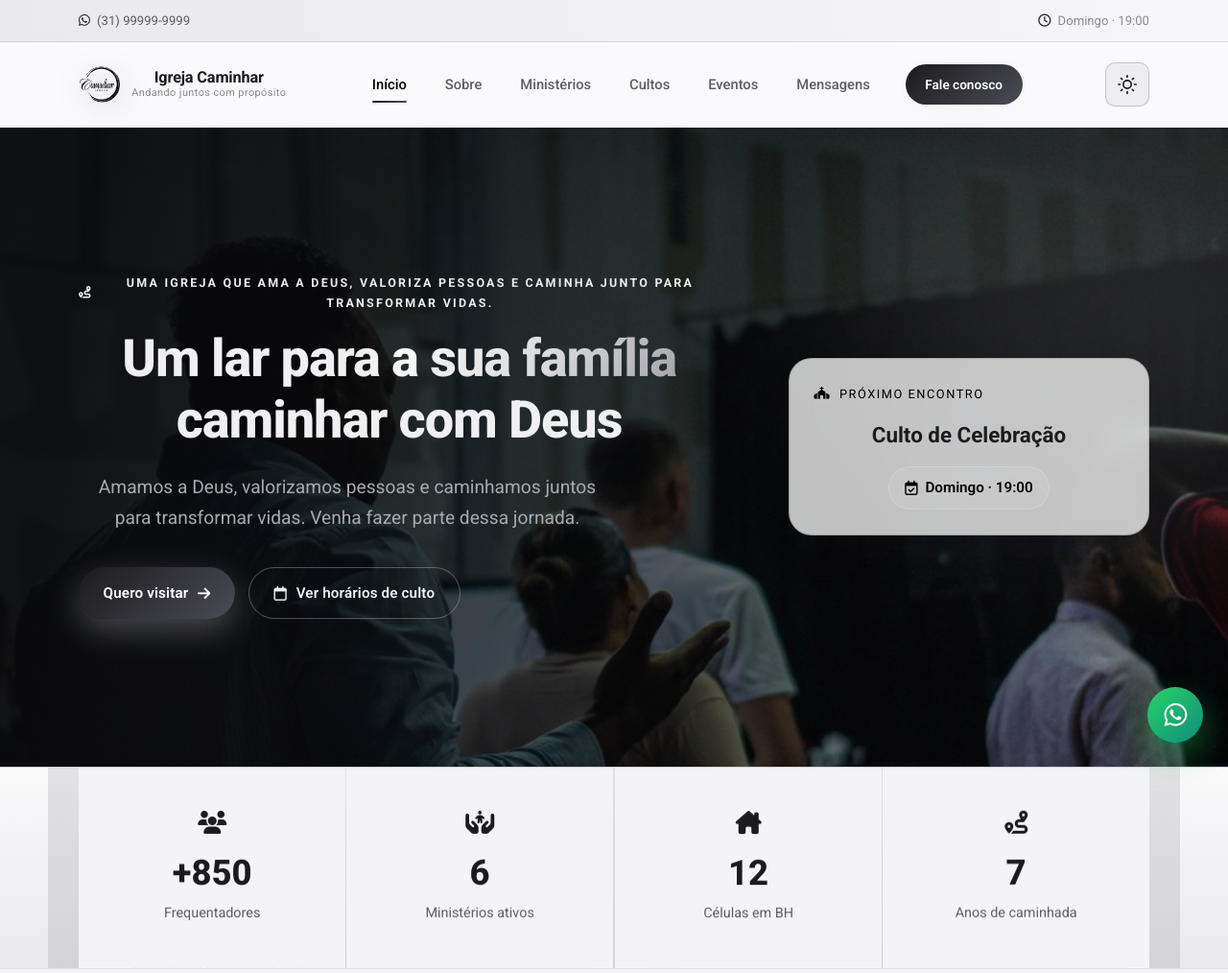
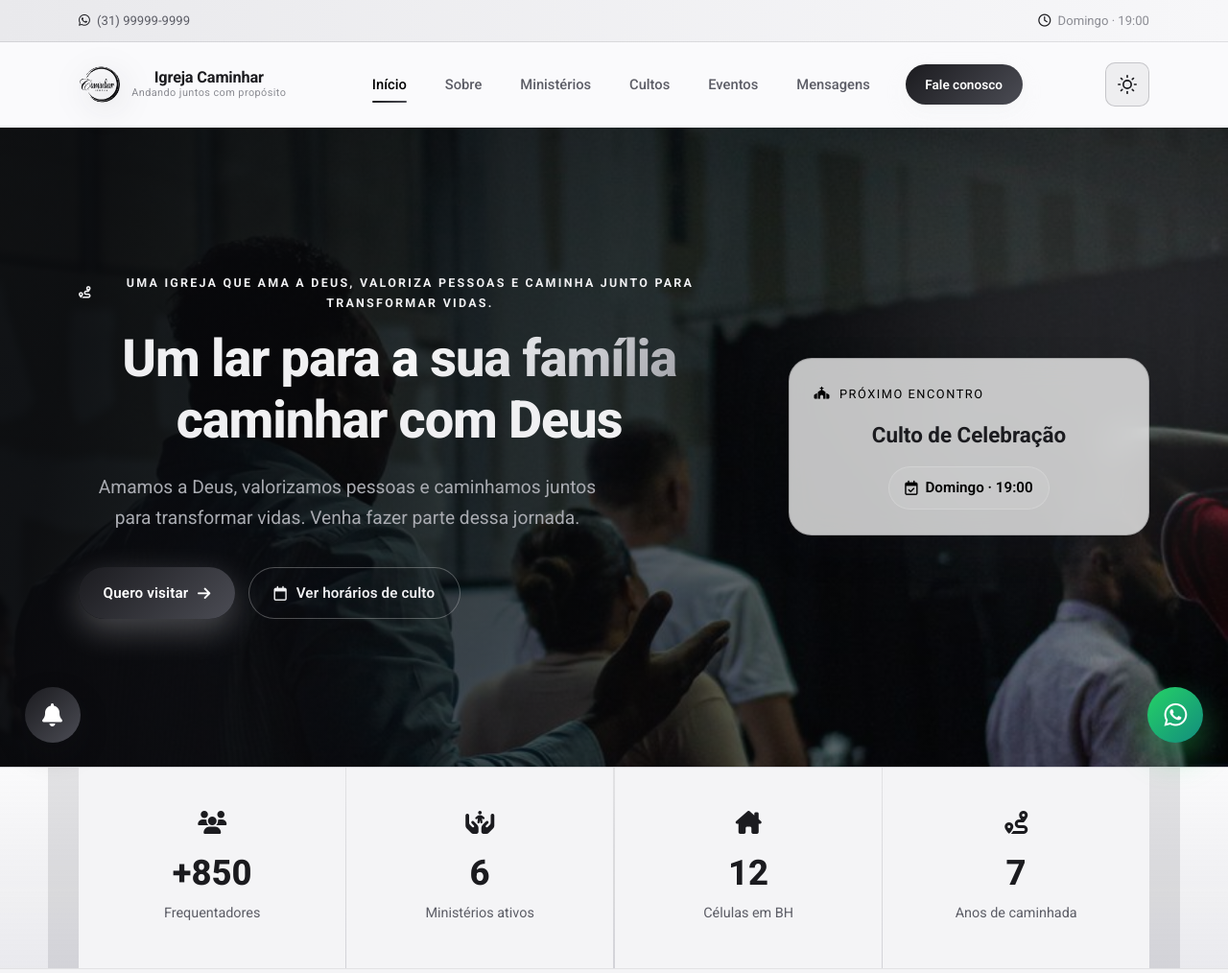
Before and after one commit to Codely24-bot/caminharcomcristo, a Flask app: page / in a window 1280 px wide. Shown: the top 1014 px of the page at 96% size. Run offline with Flask 3, Linux system fonts and the light colour scheme.

Commit message:
Adiciona enviar notificacao de teste e sino flutuante de lembretes

```diff
--- a/app/static/css/responsive.css
+++ b/app/static/css/responsive.css
@@ -311,6 +311,14 @@
     right: 0.9rem;
     bottom: 0.9rem;
   }
+
+  .notify-float {
+    width: 54px;
+    height: 54px;
+    font-size: 1.4rem;
+    left: 0.9rem;
+    bottom: 0.9rem;
+  }
 }
 
 /* ============================================================
--- a/app/static/css/style.css
+++ b/app/static/css/style.css
@@ -2671,6 +2671,28 @@ h1, h2, h3, h4 {
   font-size: 0.95rem;
 }
 
+/* ----- Sino flutuante (sempre visível) ----- */
+.notify-float {
+  position: fixed;
+  left: clamp(1rem, 2.5vw, 1.6rem);
+  bottom: clamp(1rem, 2.5vw, 1.6rem);
+  z-index: 70;
+  width: 58px;
+  height: 58px;
+  display: grid;
+  place-items: center;
+  border-radius: 50%;
+  background: var(--grad-accent);
+  color: var(--on-accent);
+  font-size: 1.5rem;
+  box-shadow: var(--shadow-accent);
+  transition: transform 0.3s var(--ease);
+}
+
+.notify-float:hover {
+  transform: scale(1.1) translateY(-3px);
+}
+
 @media (prefers-reduced-motion: reduce) {
   .app-splash__logo {
     animation: none;
--- a/app/static/js/main.js
+++ b/app/static/js/main.js
@@ -287,6 +287,7 @@
     var statusEl = doc.getElementById("notify-status");
     var activateBtn = doc.getElementById("notify-activate");
     var disableBtn = doc.getElementById("notify-disable");
+    var testBtn = doc.getElementById("notify-test");
     var servicesCheck = doc.getElementById("notify-services");
     var eventsCheck = doc.getElementById("notify-events");
     var upcomingEl = doc.getElementById("notify-upcoming");
@@ -371,6 +372,30 @@
     function refreshButtons() {
       if (activateBtn) activateBtn.hidden = isSubscribed;
       if (disableBtn) disableBtn.hidden = !isSubscribed;
+    }
+
+    function sendTest() {
+      if (!isSubscribed) {
+        setStatus("Ative primeiro as notificações para enviar o teste.", false);
+        return;
+      }
+      setStatus("Enviando notificação de teste...");
+      fetch("/api/notifications/test", { method: "POST" })
+        .then(function (r) {
+          return r.json().then(function (json) {
+            return { ok: r.ok, json: json };
+          });
+        })
+        .then(function (res) {
+          if (res.ok) {
+            setStatus("Teste enviado! Confira a notificação no seu dispositivo.", true);
+          } else {
+            setStatus(res.json.error || "Falha ao enviar o teste.", false);
+          }
+        })
+        .catch(function () {
+          setStatus("Não foi possível enviar o teste.", false);
+        });
     }
 
     function subscribe() {
@@ -463,6 +488,9 @@
           vapidKey = cfg.public_key;
           renderUpcoming(cfg.upcoming);
         }
+        if (cfg.test_enabled && testBtn) {
+          testBtn.hidden = false;
+        }
       });
 
       // Estado já inscrito?
@@ -500,6 +528,7 @@
 
       if (activateBtn) activateBtn.addEventListener("click", subscribe);
       if (disableBtn) disableBtn.addEventListener("click", unsubscribe);
+      if (testBtn) testBtn.addEventListener("click", sendTest);
 
       // Fluxo de instalação do PWA: ao instalar, oferece as notificações
       window.addEventListener("beforeinstallprompt", function (e) {
--- a/app/static/sw.js
+++ b/app/static/sw.js
@@ -8,9 +8,9 @@
 const CACHE_PREFIX = "igrejacaminhar-v3";
 const PRECACHE_URLS = [
   "/",
-  "/static/css/style.css?v=5",
-  "/static/css/responsive.css?v=5",
-  "/static/js/main.js?v=5",
+  "/static/css/style.css?v=7",
+  "/static/css/responsive.css?v=7",
+  "/static/js/main.js?v=7",
   "/static/images/pwa/icon-192.png",
   "/static/images/pwa/icon-512.png",
   "/static/images/pwa/icon-maskable-512.png",
--- a/app/templates/base.html
+++ b/app/templates/base.html
@@ -58,8 +58,8 @@
   <link rel="stylesheet" href="https://cdnjs.cloudflare.com/ajax/libs/font-awesome/6.5.2/css/all.min.css">
 
   <!-- Styles -->
-  <link rel="stylesheet" href="{{ url_for('static', filename='css/style.css') }}?v=5">
-  <link rel="stylesheet" href="{{ url_for('static', filename='css/responsive.css') }}?v=5">
+  <link rel="stylesheet" href="{{ url_for('static', filename='css/style.css') }}?v=7">
+  <link rel="stylesheet" href="{{ url_for('static', filename='css/responsive.css') }}?v=7">
 
   {% block head_extra %}{% endblock %}
 </head>
@@ -90,6 +90,6 @@
   {% include "components/whatsapp.html" %}
   {% include "components/notifications.html" %}
 
-  <script src="{{ url_for('static', filename='js/main.js') }}?v=5" defer></script>
+  <script src="{{ url_for('static', filename='js/main.js') }}?v=7" defer></script>
 </body>
 </html>
--- a/app/templates/components/notifications.html
+++ b/app/templates/components/notifications.html
@@ -1,3 +1,7 @@
+<button type="button" class="notify-float" data-notify-open aria-label="Ativar lembretes de cultos e eventos" title="Ativar lembretes">
+  <i class="fa-solid fa-bell" aria-hidden="true"></i>
+</button>
+
 <div class="notify-modal" id="notify-modal" hidden>
   <div class="notify-modal__card" role="dialog" aria-modal="true" aria-labelledby="notify-title">
     <button type="button" class="notify-modal__close" id="notify-close" aria-label="Fechar">
@@ -41,6 +45,11 @@
       Desativar lembretes
     </button>
 
+    <button type="button" class="btn btn--ghost btn--block notify-test" id="notify-test" hidden>
+      <i class="fa-solid fa-paper-plane" aria-hidden="true"></i>
+      Enviar notificação de teste
+    </button>
+
     <p class="notify-modal__status" id="notify-status" role="status"></p>
 
     <ul class="notify-upcoming" id="notify-upcoming"></ul>
--- a/src/templates/base.html
+++ b/src/templates/base.html
@@ -66,8 +66,8 @@
   <link rel="stylesheet" href="https://cdnjs.cloudflare.com/ajax/libs/font-awesome/6.5.2/css/all.min.css">
 
   <!-- Styles -->
-  <link rel="stylesheet" href="{{ static('css/style.css') }}?v=5">
-  <link rel="stylesheet" href="{{ static('css/responsive.css') }}?v=5">
+  <link rel="stylesheet" href="{{ static('css/style.css') }}?v=7">
+  <link rel="stylesheet" href="{{ static('css/responsive.css') }}?v=7">
 
   {% block head_extra %}{% endblock %}
 </head>
@@ -98,6 +98,6 @@
   {% include "components/whatsapp.html" %}
   {% include "components/notifications.html" %}
 
-  <script src="{{ static('js/main.js') }}?v=5" defer></script>
+  <script src="{{ static('js/main.js') }}?v=7" defer></script>
 </body>
 </html>
```
Also changed, not shown: src/notifications.js (+31 -1 lines), src/templates/components/notifications.html (+9 -0 lines).
